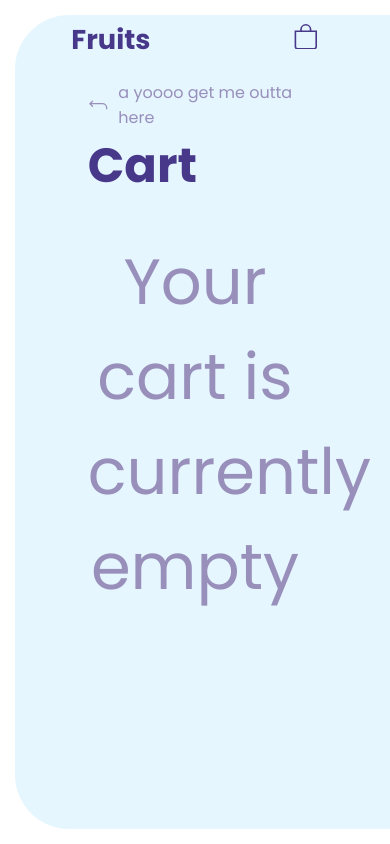
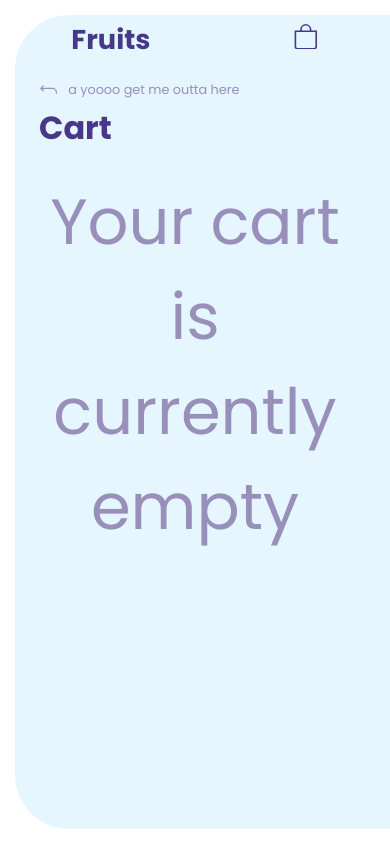
Before and after one commit to cateruu/shop, a React (Create React App) app: page /cart in a window 390 px wide. Built offline with nearby package versions, Linux system fonts and the light colour scheme.

Commit message:
cart mobile view

```diff
--- a/src/pages/Cart/styles/cart.module.css
+++ b/src/pages/Cart/styles/cart.module.css
@@ -3,3 +3,9 @@
   position: relative;
   width: 55%;
 }
+
+@media screen and (max-width: 500px) {
+  .main {
+    width: 80%;
+  }
+}
--- a/src/pages/Cart/styles/header.module.css
+++ b/src/pages/Cart/styles/header.module.css
@@ -15,3 +15,18 @@
   font-size: 3rem;
   margin-top: 0;
 }
+
+@media screen and (max-width: 500px) {
+  .header {
+    font-size: 2rem;
+  }
+
+  .container {
+    font-size: 0.8rem;
+    margin-bottom: 5px;
+  }
+
+  .backIcon {
+    font-size: 1.2rem;
+  }
+}
--- a/src/pages/Cart/styles/total.module.css
+++ b/src/pages/Cart/styles/total.module.css
@@ -45,3 +45,12 @@
 .clear:hover {
   color: var(--error-color);
 }
+
+@media screen and (max-width: 500px) {
+  .btn {
+    width: 100px;
+    padding: 5px;
+    font-size: 1rem;
+    border-radius: 10px;
+  }
+}
```
